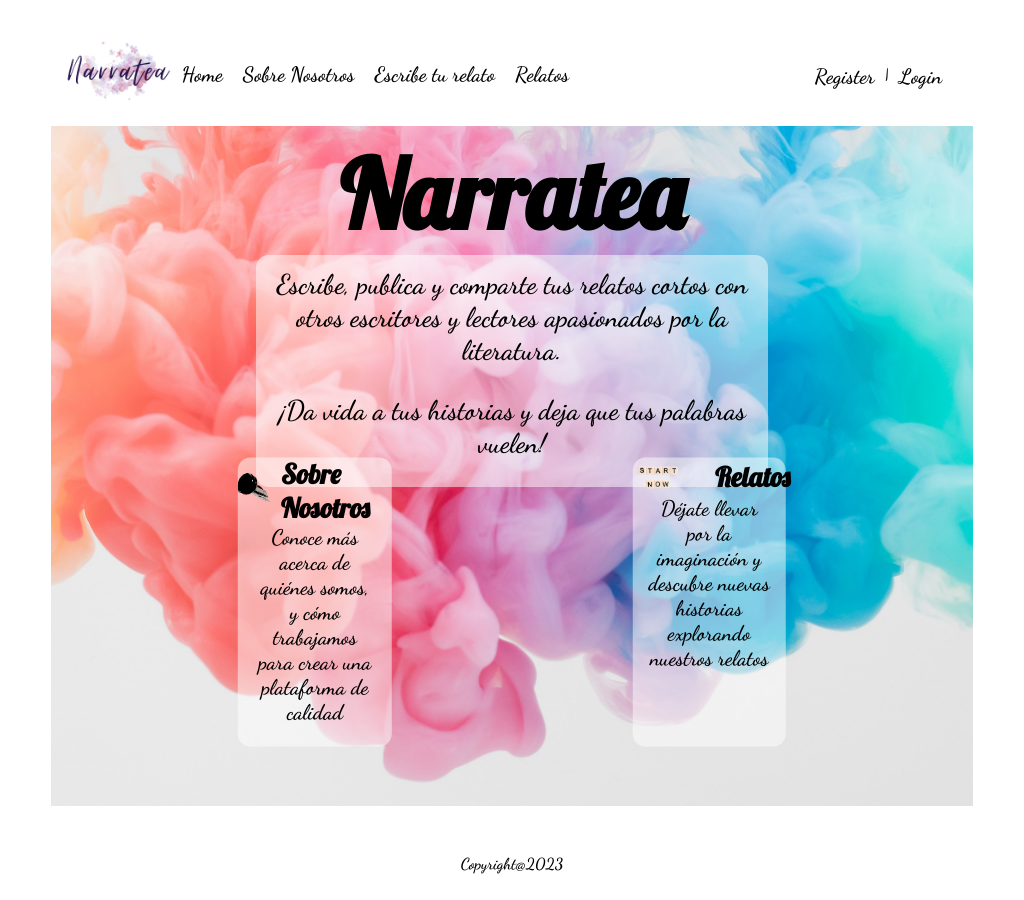
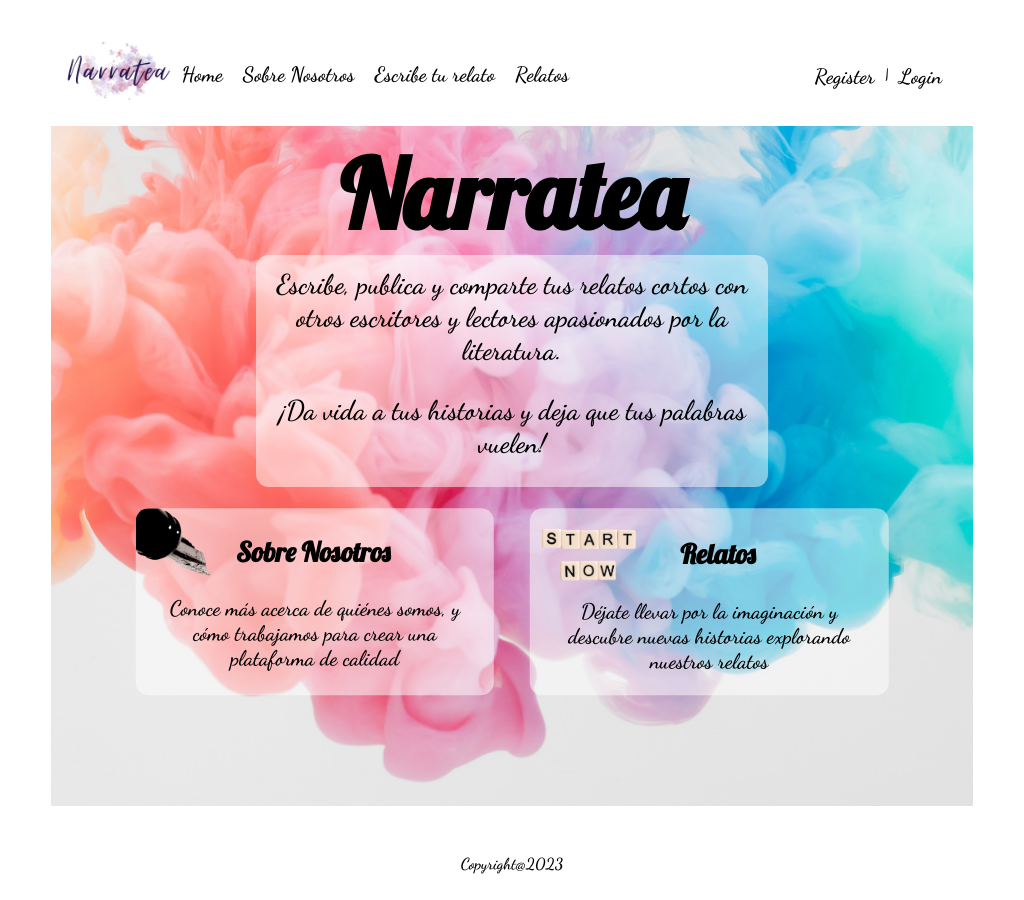
Before and after one commit to JJessa/Narratea, a Vue app: page / in a window 1024 px wide. Built offline with nearby package versions, Linux system fonts and the light colour scheme.

Commit message:
responsive homeview mobile y tablet

```diff
--- a/src/views/HomeView.vue
+++ b/src/views/HomeView.vue
@@ -124,7 +124,6 @@ import Footer from '../components/Footer.vue'
   height: 34%;
 }
 
-
 .children_divs p {
   margin-top: 0;
   padding-left: 1rem;
@@ -133,7 +132,7 @@ import Footer from '../components/Footer.vue'
   text-align: center;
 }
 
-@media (max-width: 850px) {
+@media (max-width: 819px) {
 
   .parent_div {
   height: 100vh;
@@ -174,4 +173,11 @@ import Footer from '../components/Footer.vue'
   margin: .5rem auto;
  }
 }
+
+@media (min-width: 820px) and (max-width: 1024px) {
+  .children_divs {
+  width: 35vw;
+  height: auto;
+}
+}
 </style>
```
